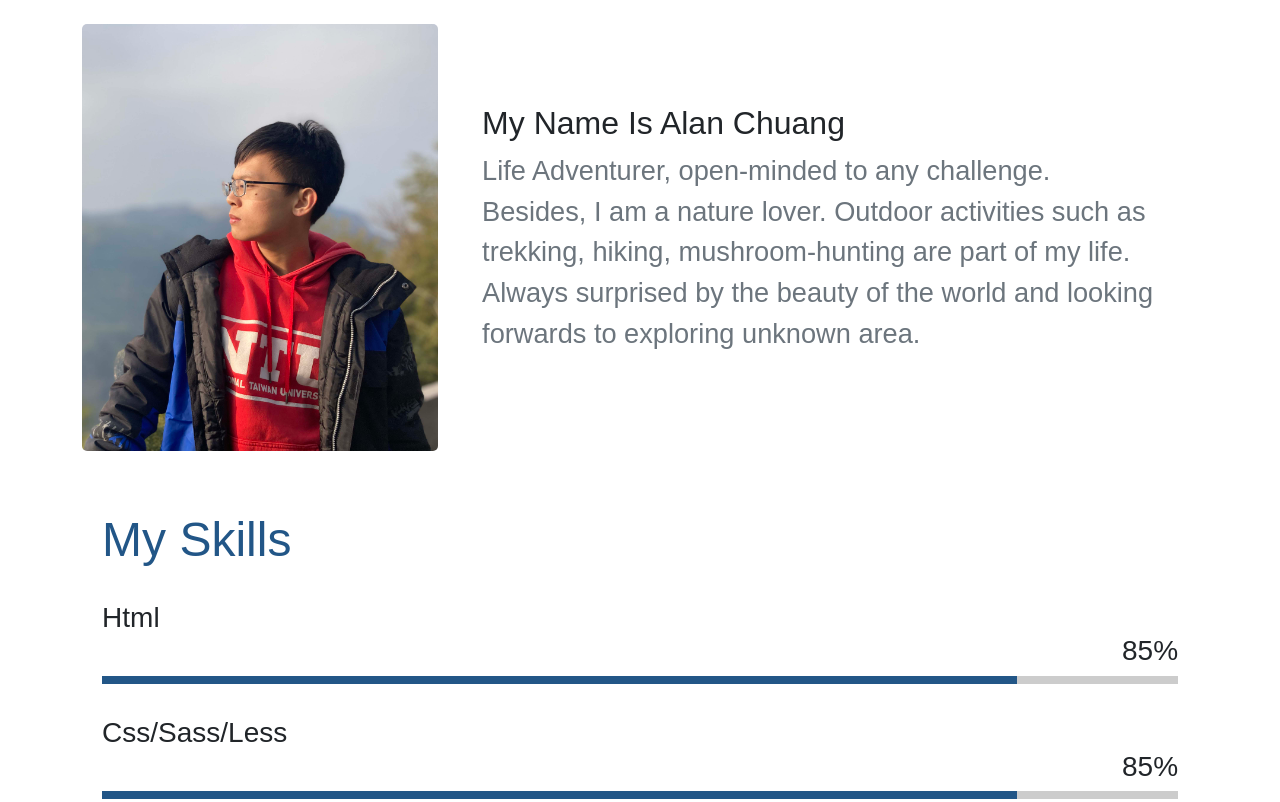
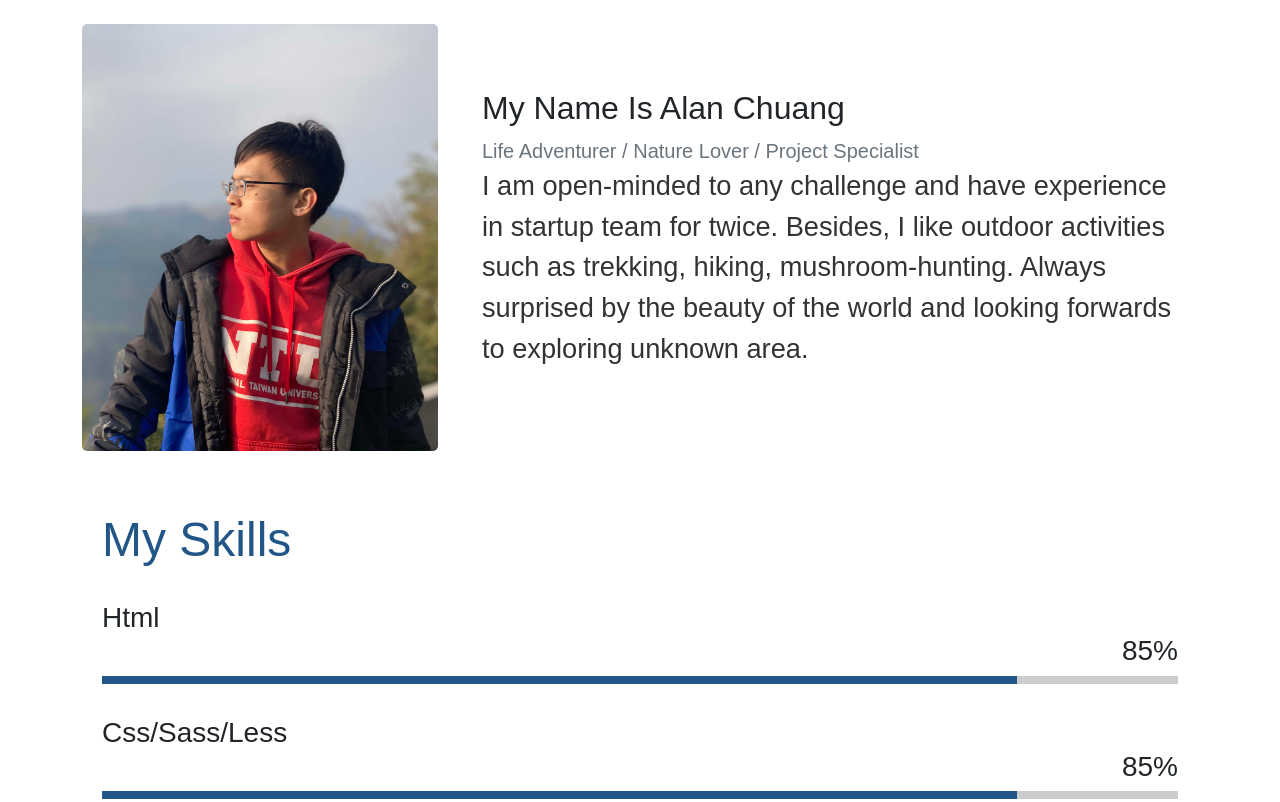
Before and after one commit to AlanChuang-0710/AlanChuang-0710.github.io, a plain HTML site: page index.html in a window 1280 px wide. Shown: the part 1040-1842 px from the top of the page. Drawn offline with Linux system fonts and the light colour scheme; a web font is replaced by a local one.

Commit message:
revise some part

```diff
--- a/index.html
+++ b/index.html
@@ -62,9 +62,10 @@
 
       <div class="col-md-8 info d-flex flex-column justify-content-center">
         <h2>my name is Alan chuang</h2>
-        <p class="text-muted">Life Adventurer, open-minded to any challenge.<br>
-          Besides, I am a nature lover. Outdoor activities such as trekking, hiking, mushroom-hunting are part of my
-          life. Always surprised by the beauty of the world and looking forwards to exploring unknown area.
+        <p class="text-muted mb-0 fs-5">Life Adventurer / Nature Lover / Project Specialist </p>
+        <p>I am open-minded to any challenge and have experience in startup team for twice.
+          Besides, I like outdoor activities such as trekking, hiking, mushroom-hunting.
+          Always surprised by the beauty of the world and looking forwards to exploring unknown area.
         </p>
       </div>
 
@@ -368,7 +369,8 @@
   <script>
     var options = {
       strings: ['web designer... ^2000', "project specialist... ^2000", "nature lover... ^2000", "ecology lecturer... ^2000"],
-      typeSpeed: 35
+      typeSpeed: 35,
+      loop: true
     };
 
     var typed = new Typed('.typing-text', options);
--- a/style/index.scss
+++ b/style/index.scss
@@ -570,7 +570,7 @@ body {
       }
 
       p {
-        font-size: 1.8rem;
+        font-size: clamp(1.3rem, 1vw, 1.5rem);
         color: #666;
         padding-left: 3.5rem;
       }
```
Also changed, not shown: style/index.css, 1 other file.
